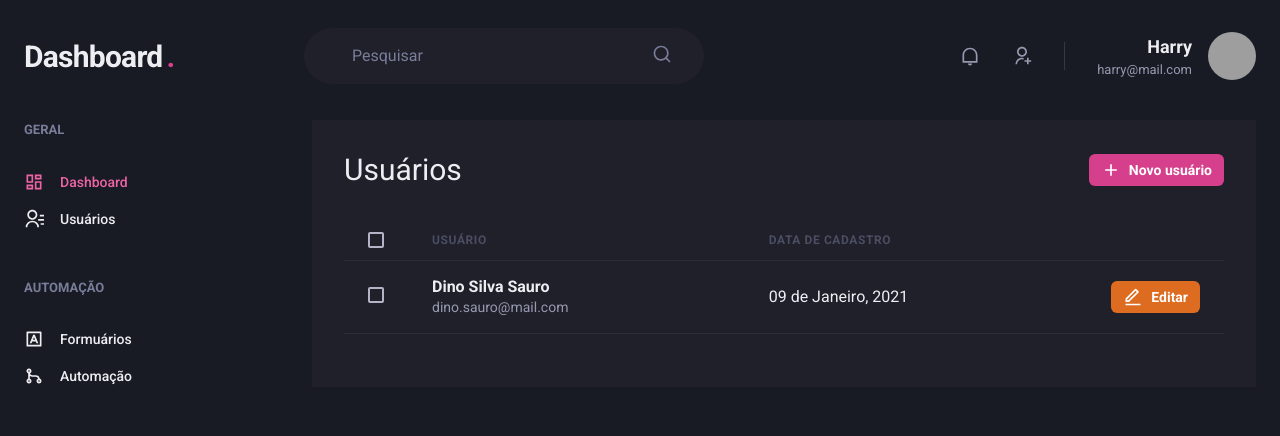
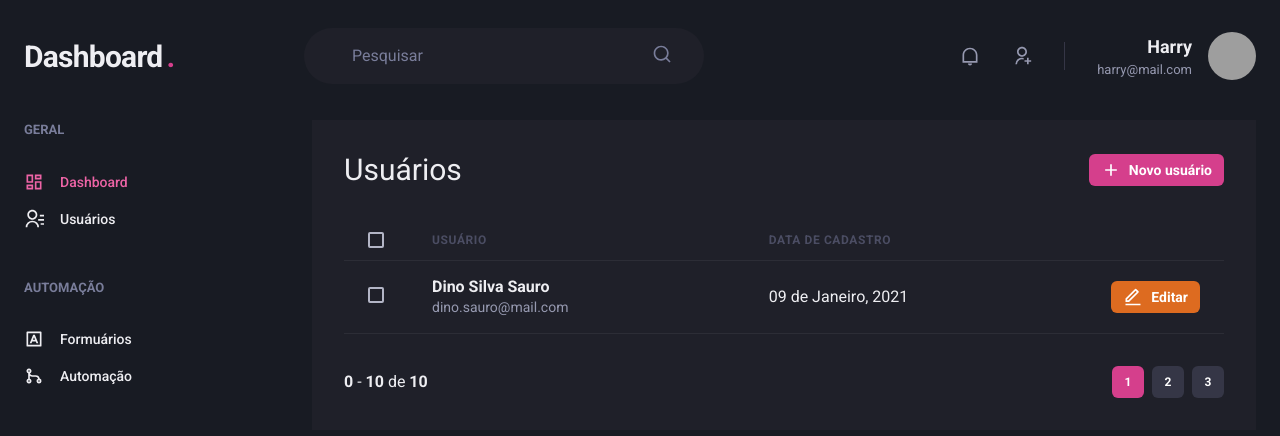
Before and after one commit to YuryRegis/ignite-next-dashboard, a Next.js app: page /users in a window 1280 px wide. Shown: the top 436 px of the page. Built offline with nearby package versions, Linux system fonts and the light colour scheme; grey boxes are pictures that could not be loaded.

Commit message:
feat: create Pagination component

```diff
--- /dev/null
+++ b/src/components/Pagination.tsx
@@ -0,0 +1,51 @@
+import { Box, Button, HStack } from "@chakra-ui/react";
+
+export default function Pagination() {
+  return (
+    <HStack mt="8" justify="space-between" align="center" spacing="6">
+      <Box>
+        <strong>0</strong> - <strong>10</strong> de <strong>10</strong>
+      </Box>
+
+      <HStack spacing="2">
+        <Button
+          w="4"
+          size="sm"
+          fontSize="xs"
+          disabled={true}
+          colorScheme="pink"
+          _disabled={{
+            bg: "pink.500",
+            cursor: "default",
+          }}
+        >
+          1
+        </Button>
+
+        <Button
+          w="4"
+          size="sm"
+          bg="gray.700"
+          fontSize="xs"
+          disabled={true}
+          colorScheme="pink"
+          _hover={{ bg: "gray.500" }}
+        >
+          2
+        </Button>
+
+        <Button
+          w="4"
+          size="sm"
+          bg="gray.700"
+          fontSize="xs"
+          disabled={true}
+          colorScheme="pink"
+          _hover={{ bg: "gray.500" }}
+        >
+          3
+        </Button>
+      </HStack>
+    </HStack>
+  );
+}
--- a/src/components/index.tsx
+++ b/src/components/index.tsx
@@ -1,5 +1,6 @@
-import Input from "./Form/Input";
 import Header from "./Header";
 import Sidebar from "./Sidebar";
+import Input from "./Form/Input";
+import Pagination from "./Pagination";
 
-export { Input, Header, Sidebar };
+export { Input, Header, Sidebar, Pagination };
--- a/src/pages/users/index.tsx
+++ b/src/pages/users/index.tsx
@@ -1,5 +1,5 @@
 import { RiAddLine, RiEditLine } from "react-icons/ri";
-import { Input, Header, Sidebar } from "../../components";
+import { Header, Sidebar, Pagination } from "../../components";
 import {
   Box,
   Flex,
@@ -85,6 +85,8 @@ export default function UserList() {
               </Td>
             </Tbody>
           </Table>
+
+          <Pagination />
         </Box>
       </Flex>
     </Box>
```
